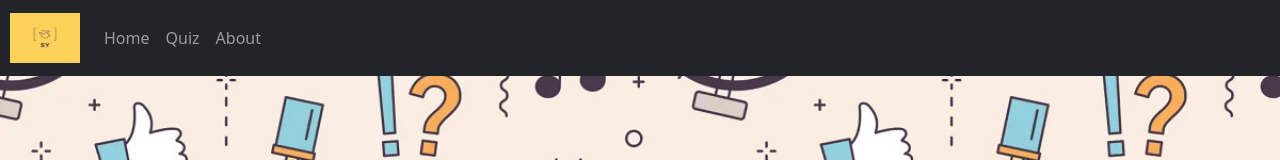
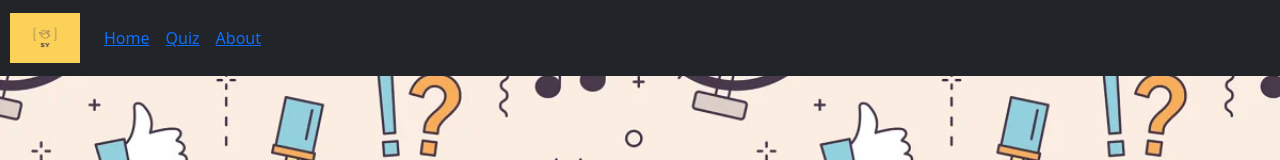
Before and after one commit to yusuf963/quiz, a React app: page /quiz/home in a window 1280 px wide. Shown: the top 160 px of the page. Built offline with nearby package versions, Linux system fonts and the light colour scheme; the HTML template or start-up script is replaced by a standard one.

Commit message:
fixing bug with nav link

```diff
--- a/src/Component/About.js
+++ b/src/Component/About.js
@@ -2,14 +2,14 @@ import React from 'react'
 import Navigation from './Nav'
 import './About.css'
 
-class About extends React.Component{
-  render(){
+class About extends React.Component {
+  render() {
     return (
       <div className='main-container'>
         <Navigation />
         <div className='about-container'>
           <h1 className='header-about'> The Project</h1>
-          <p className= 'parag-about'>
+          <p className='parag-about'>
             This project was created in 48 hours by Stefan and Yusuf as part of General Assembly&apos;s Software Engineering Immersive course.
           </p>
         </div>
--- a/src/Component/HomePage.js
+++ b/src/Component/HomePage.js
@@ -1,4 +1,5 @@
 import React from 'react'
+import { Link } from 'react-router-dom'
 import Navigation from './Nav'
 import './home.css'
 
@@ -10,7 +11,7 @@ const HomePage = () => {
       <p className='home-text'>Engage in thrilling trivia questions from a long list of categories. There are thousands of questions available!</p>
       <p className='home-text'>What score will you get?</p>
       <p className='home-text'>Best of luck!</p>
-      <a className='play-now' href='/quizapp/quiz'>Play now </a>
+      <Link className='play-now' to='/quiz/quiz'>Play now </Link>
     </div>
   </div>
 }
--- a/src/Component/Nav.js
+++ b/src/Component/Nav.js
@@ -1,19 +1,21 @@
 import React from 'react'
+import { Link } from 'react-router-dom'
 import { Navbar, Nav } from 'react-bootstrap'
 import 'bootstrap/dist/css/bootstrap.min.css'
 import img from '../assets/logo.png'
 
 const Navigation = () => {
   return <Navbar collapseOnSelect expand="lg" bg="dark" variant="dark">
-    <Navbar.Brand href="/"><img style={{ width: '70px', height: '50px', marginLeft: '10px' }} src={img} alt="quiz-logo" /></Navbar.Brand>
+    <Navbar.Brand><Link to='/'> <img style={{ width: '70px', height: '50px', marginLeft: '10px' }} src={img} alt="quiz-logo" /></Link></Navbar.Brand>
     <Navbar.Toggle aria-controls="responsive-navbar-nav" />
     <Navbar.Collapse id="responsive-navbar-nav">
       <Nav className="mr-auto">
-        <Nav.Link href="/quiz/">Home</Nav.Link>
-        <Nav.Link href="/quiz/quiz">Quiz</Nav.Link>
+
+        <Nav.Link> <Link to="/quiz/home">Home</Link > </Nav.Link >
+        <Nav.Link><Link to="/quiz/quiz" >Quiz</Link ></Nav.Link >
+        <Nav.Link><Link to="/quiz/about">About</Link ></Nav.Link >
       </Nav>
       <Nav>
-        <Nav.Link href="/quiz/about">About</Nav.Link>
       </Nav>
     </Navbar.Collapse>
   </Navbar>
```
Also changed, not shown: bundle.js.
